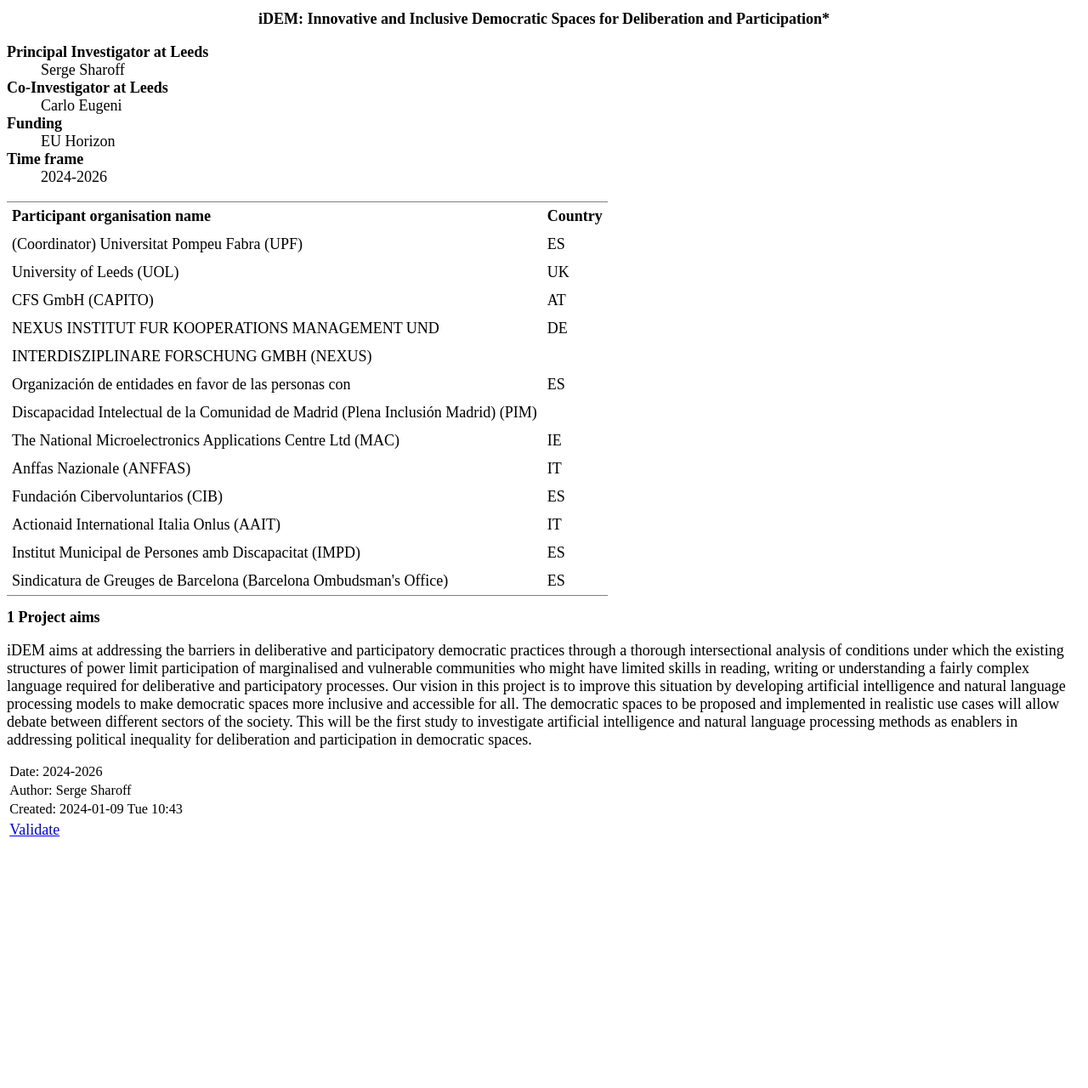
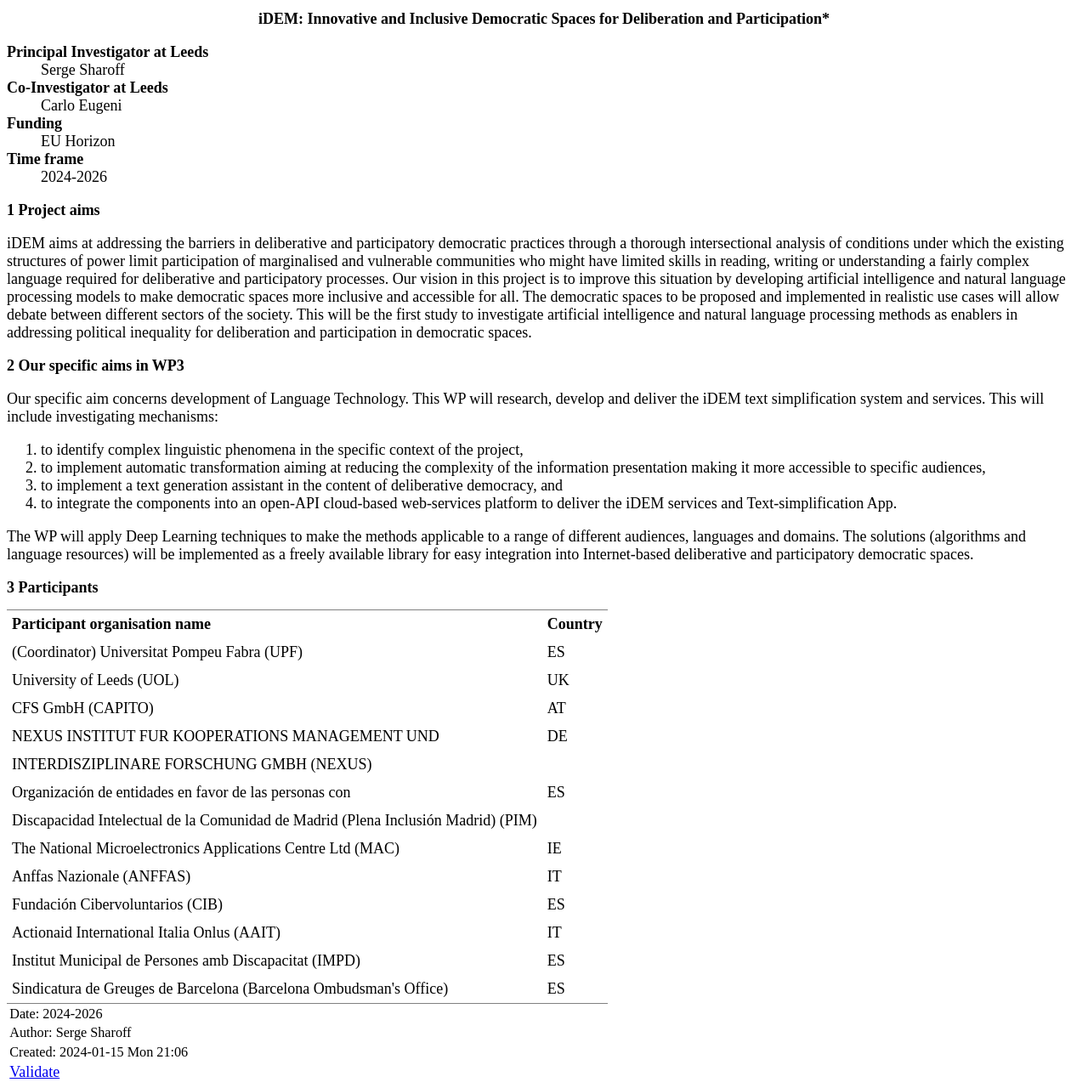
Before and after one commit to ssharoff/ssharoff.github.io, a Jekyll site: the page idem/index.html, which Jekyll copies as it is, in a window 1280 px wide. Shown: the whole page at 85% size. Built offline with Jekyll 4.4.1, drawn with Linux system fonts in a browser that asks for light colours; before the commit the page ends 995 px from its top, so only the background shows below that.

Commit message:
adding our contribution

```diff
--- a/idem/index.html
+++ b/idem/index.html
@@ -3,7 +3,7 @@
 "http://www.w3.org/TR/xhtml1/DTD/xhtml1-strict.dtd">
 <html xmlns="http://www.w3.org/1999/xhtml" lang="en" xml:lang="en">
 <head>
-<!-- 2024-01-09 Tue 10:43 -->
+<!-- 2024-01-15 Mon 21:06 -->
 <meta http-equiv="Content-Type" content="text/html;charset=utf-8" />
 <meta name="viewport" content="width=device-width, initial-scale=1" />
 <title>iDEM: Innovative and Inclusive Democratic Spaces for Deliberation and Participation*</title>
@@ -227,6 +227,53 @@
 <dt>Time frame</dt><dd>2024-2026</dd>
 </dl>
 
+<div id="outline-container-orgfedb8b3" class="outline-2">
+<h2 id="orgfedb8b3"><span class="section-number-2">1</span> Project aims</h2>
+<div class="outline-text-2" id="text-1">
+<p>
+iDEM aims at addressing the barriers in deliberative and participatory
+democratic practices through a thorough intersectional analysis of
+conditions under which the existing structures of power limit
+participation of marginalised and vulnerable communities who might have
+limited skills in reading, writing or understanding a fairly complex
+language required for deliberative and participatory processes. Our
+vision in this project is to improve this situation by developing
+artificial intelligence and natural language processing models
+to make democratic spaces more inclusive and accessible for all. The
+democratic spaces to be proposed and implemented in realistic use cases
+will allow debate between different sectors of the society. This will be
+the first study to investigate artificial intelligence and natural
+language processing methods as enablers in addressing political
+inequality for deliberation and participation in democratic spaces.
+</p>
+</div>
+</div>
+
+<div id="outline-container-org1357327" class="outline-2">
+<h2 id="org1357327"><span class="section-number-2">2</span> Our specific aims in WP3</h2>
+<div class="outline-text-2" id="text-2">
+<p>
+Our specific aim concerns development of Language Technology. This WP will research, develop and deliver the iDEM text simplification system and services. This will include investigating mechanisms:
+</p>
+
+<ol class="org-ol">
+<li>to identify complex linguistic phenomena in the specific context of the project,</li>
+<li>to implement automatic transformation aiming at reducing the complexity of the information presentation making it more accessible to specific audiences,</li>
+<li>to implement a text generation assistant in the content of deliberative democracy, and</li>
+<li>to integrate the components into an open-API cloud-based web-services platform to deliver the iDEM services and Text-simplification App.</li>
+</ol>
+
+<p>
+The WP will apply Deep Learning techniques to make the methods applicable to a range of different audiences, languages and domains. The solutions (algorithms and language resources) will be implemented as a freely available library for easy integration into Internet-based deliberative and participatory democratic spaces.
+</p>
+</div>
+</div>
+
+
+
+<div id="outline-container-org534b379" class="outline-2">
+<h2 id="org534b379"><span class="section-number-2">3</span> Participants</h2>
+<div class="outline-text-2" id="text-3">
 <table border="2" cellspacing="0" cellpadding="6" rules="groups" frame="hsides">
 
 
@@ -307,34 +354,13 @@
 </tr>
 </tbody>
 </table>
-
-
-<div id="outline-container-org1874809" class="outline-2">
-<h2 id="org1874809"><span class="section-number-2">1</span> Project aims</h2>
-<div class="outline-text-2" id="text-1">
-<p>
-iDEM aims at addressing the barriers in deliberative and participatory
-democratic practices through a thorough intersectional analysis of
-conditions under which the existing structures of power limit
-participation of marginalised and vulnerable communities who might have
-limited skills in reading, writing or understanding a fairly complex
-language required for deliberative and participatory processes. Our
-vision in this project is to improve this situation by developing
-artificial intelligence and natural language processing models
-to make democratic spaces more inclusive and accessible for all. The
-democratic spaces to be proposed and implemented in realistic use cases
-will allow debate between different sectors of the society. This will be
-the first study to investigate artificial intelligence and natural
-language processing methods as enablers in addressing political
-inequality for deliberation and participation in democratic spaces.
-</p>
 </div>
 </div>
 </div>
 <div id="postamble" class="status">
 <p class="date">Date: 2024-2026</p>
 <p class="author">Author: Serge Sharoff</p>
-<p class="date">Created: 2024-01-09 Tue 10:43</p>
+<p class="date">Created: 2024-01-15 Mon 21:06</p>
 <p class="validation"><a href="https://validator.w3.org/check?uri=referer">Validate</a></p>
 </div>
 </body>
```
Also changed, not shown: idem/index.org (+28 -16 lines).
